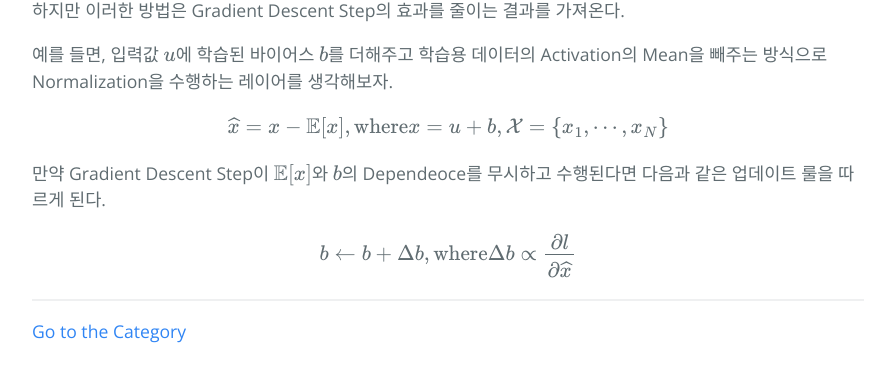
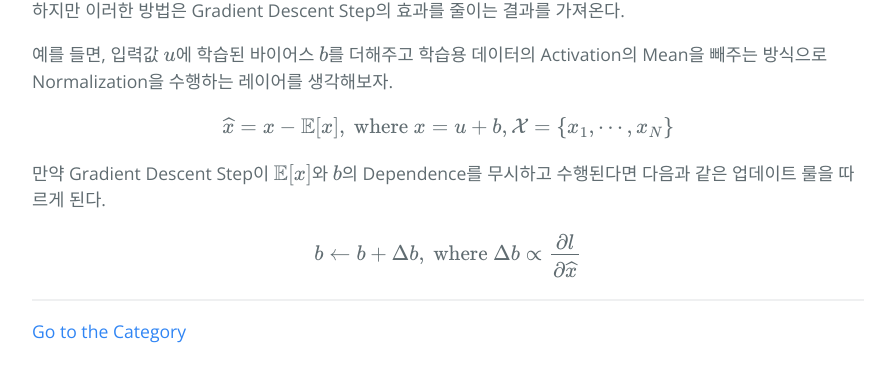
Before and after one commit to hcnoh/hcnoh.github.io, a Jekyll site: the page built from _posts/2018-11-27-batch-normalization.md, in a window 1280 px wide and 900 px high, scrolled down 2953 px. Shown: the part 351-718 px from the top of the window, without its empty margins (192-1087 px from the left). Built offline with Jekyll 4.4.1, drawn with Linux system fonts in a browser that asks for light colours; formulas are drawn with MathJax 3; comment, search, counter and statistics services are not loaded.

Commit message:
Update 2018-11-27-batch-normalization.md

```diff
--- a/_posts/2018-11-27-batch-normalization.md
+++ b/_posts/2018-11-27-batch-normalization.md
@@ -91,8 +91,8 @@ $$g = \frac{1}{1 + e^{-x}}$$
 
 예를 들면, 입력값 $$u$$에 학습된 바이어스 $$b$$를 더해주고 학습용 데이터의 Activation의 Mean을 빼주는 방식으로 Normalization을 수행하는 레이어를 생각해보자.
 
-$$\widehat{x} = x - \mathbb{E}[x], \text{where} x = u + b, \mathcal{X}=\{x_1,\cdots, x_N\}$$
+$$\widehat{x} = x - \mathbb{E}[x], \ \text{where} \ x = u + b, \mathcal{X}=\{x_1,\cdots, x_N\}$$
 
-만약 Gradient Descent Step이 $\mathbb{E}[x]$와 $$b$$의 Dependeoce를 무시하고 수행된다면 다음과 같은 업데이트 룰을 따르게 된다.
+만약 Gradient Descent Step이 $\mathbb{E}[x]$와 $$b$$의 Dependence를 무시하고 수행된다면 다음과 같은 업데이트 룰을 따르게 된다.
 
-$$b \leftarrow b + \Delta b, \text{where} \Delta b \propto \frac{\partial l}{\partial \widehat{x}}$$
+$$b \leftarrow b + \Delta b, \ \text{where} \ \Delta b \propto \frac{\partial l}{\partial \widehat{x}}$$
```
